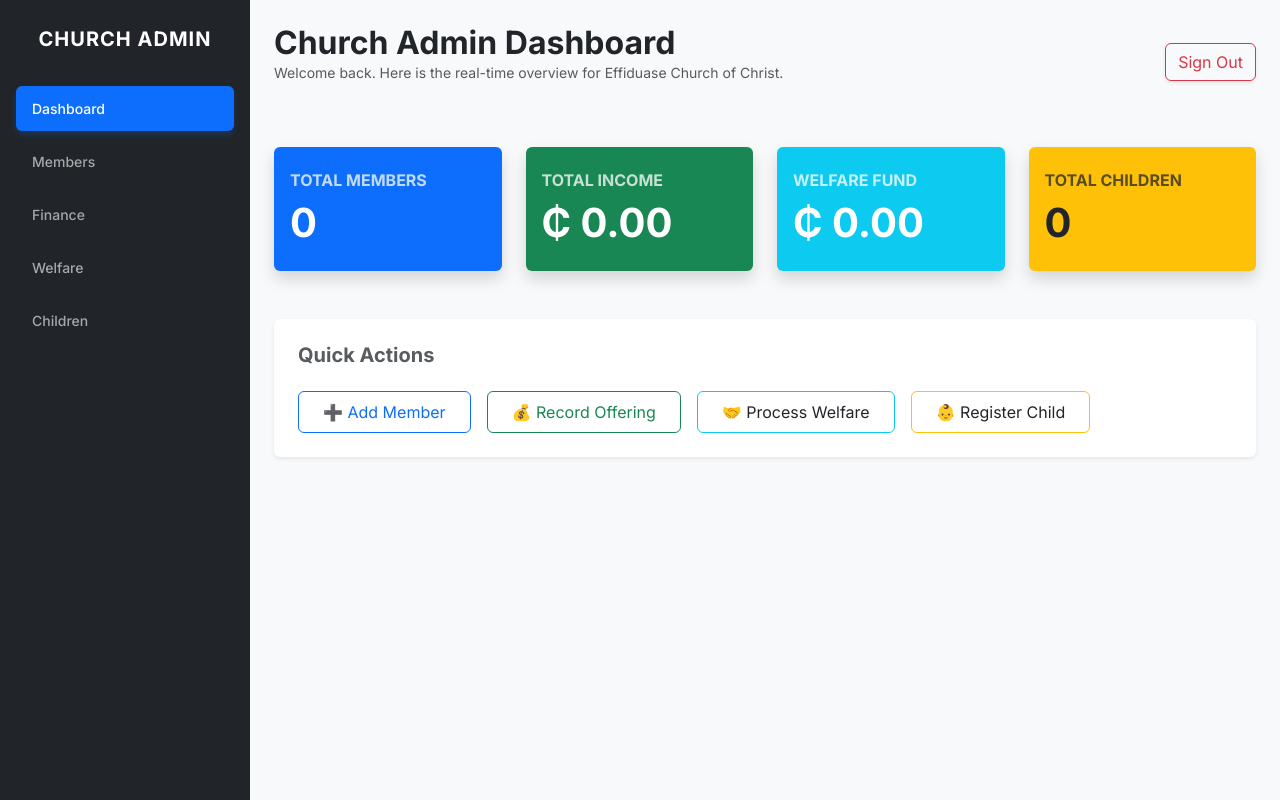
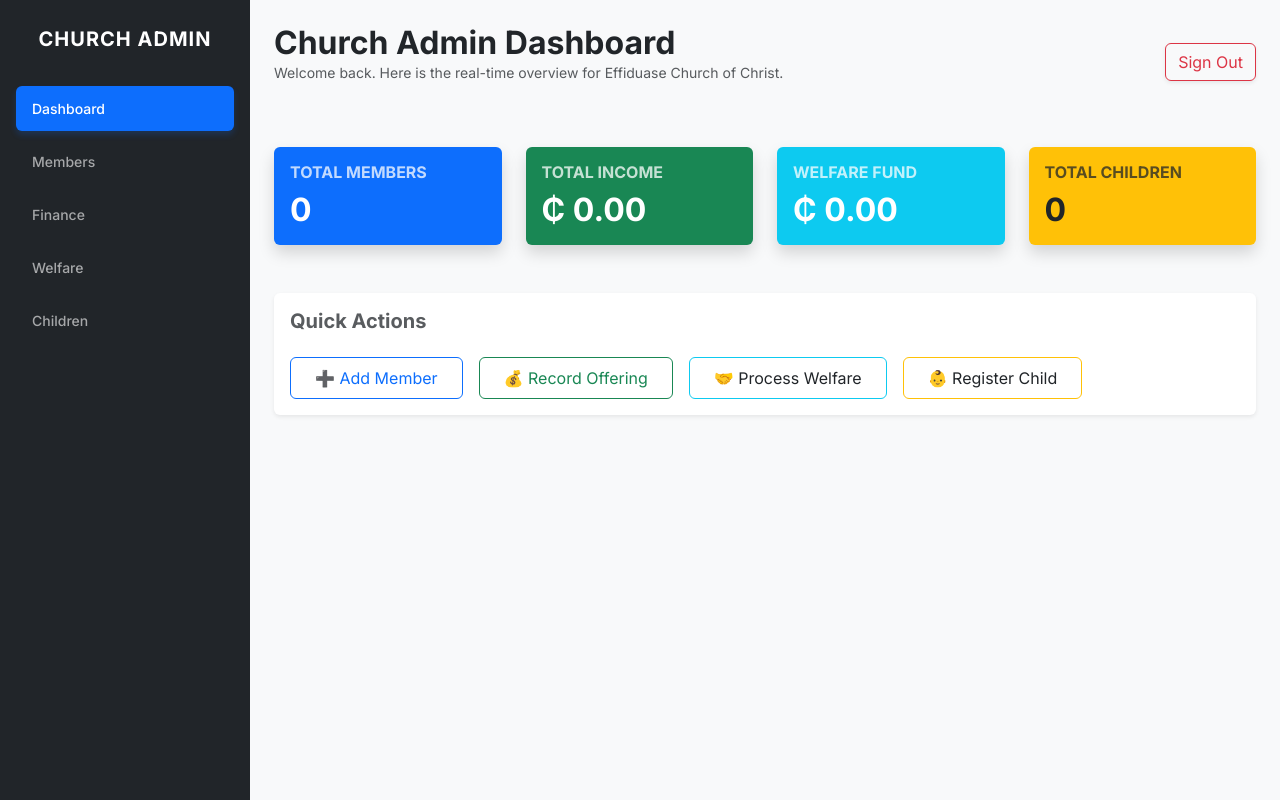
Before and after one commit to Joshtech-netizen/Effiduase-COC_Management-System, a React app in the folder frontend/: page /dashboard in a window 1280 px wide. Built offline with nearby package versions, Linux system fonts and the light colour scheme; no server answers; sample sign-in values are in the browser's storage; the HTML template or start-up script is replaced by a standard one.

Commit message:
style: adjust card body padding and remove display-6 class for dashboard statistics

```diff
--- a/frontend/src/pages/Dashboard/Dashboard.tsx
+++ b/frontend/src/pages/Dashboard/Dashboard.tsx
@@ -65,33 +65,33 @@ const Dashboard: React.FC = () => {
                         <div className="row g-4 mb-5">
                             <div className="col-md-3">
                                 <div className="card shadow border-0 h-100 bg-primary text-white stat-card">
-                                    <div className="card-body py-4">
+                                    <div className="card-body py-3">
                                         <h6 className="card-title text-uppercase mb-2 opacity-75 fw-bold">Total Members</h6>
-                                        <h2 className="display-6 fw-bold mb-0">{totalMembers}</h2>
+                                        <h2 className="fw-bold mb-0">{totalMembers}</h2>
                                     </div>
                                 </div>
                             </div>
                             <div className="col-md-3">
                                 <div className="card shadow border-0 h-100 bg-success text-white stat-card">
-                                    <div className="card-body py-4">
+                                    <div className="card-body py-3">
                                         <h6 className="card-title text-uppercase mb-2 opacity-75 fw-bold">Total Income</h6>
-                                        <h2 className="display-6 fw-bold mb-0">₵ {totalFinances.toFixed(2)}</h2>
+                                        <h2 className="fw-bold mb-0">₵ {totalFinances.toFixed(2)}</h2>
                                     </div>
                                 </div>
                             </div>
                             <div className="col-md-3">
                                 <div className="card shadow border-0 h-100 bg-info text-white stat-card">
-                                    <div className="card-body py-4">
+                                    <div className="card-body py-3">
                                         <h6 className="card-title text-uppercase mb-2 opacity-75 fw-bold">Welfare Fund</h6>
-                                        <h2 className="display-6 fw-bold mb-0">₵ {welfareBalance.toFixed(2)}</h2>
+                                        <h2 className="fw-bold mb-0">₵ {welfareBalance.toFixed(2)}</h2>
                                     </div>
                                 </div>
                             </div>
                             <div className="col-md-3">
                                 <div className="card shadow border-0 h-100 bg-warning text-dark stat-card">
-                                    <div className="card-body py-4">
+                                    <div className="card-body py-3">
                                         <h6 className="card-title text-uppercase mb-2 opacity-75 fw-bold">Total Children</h6>
-                                        <h2 className="display-6 fw-bold mb-0">{totalChildren}</h2>
+                                        <h2 className="fw-bold mb-0">{totalChildren}</h2>
                                     </div>
                                 </div>
                             </div>
@@ -99,7 +99,7 @@ const Dashboard: React.FC = () => {
                         <div className="row">
                             <div className="col-12">
                                 <div className="card shadow-sm border-0">
-                                    <div className="card-body p-4">
+                                    <div className="card-body p-3">
                                         <h5 className="mb-4 fw-bold text-muted">Quick Actions</h5>
                                         <div className="d-flex gap-3 flex-wrap">
                                             <Link to="/members" className="btn btn-outline-primary px-4 py-2">➕ Add Member</Link>
```
